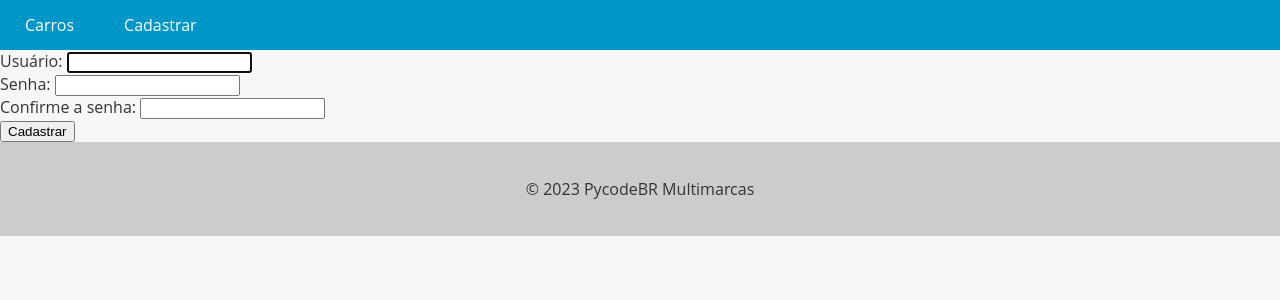
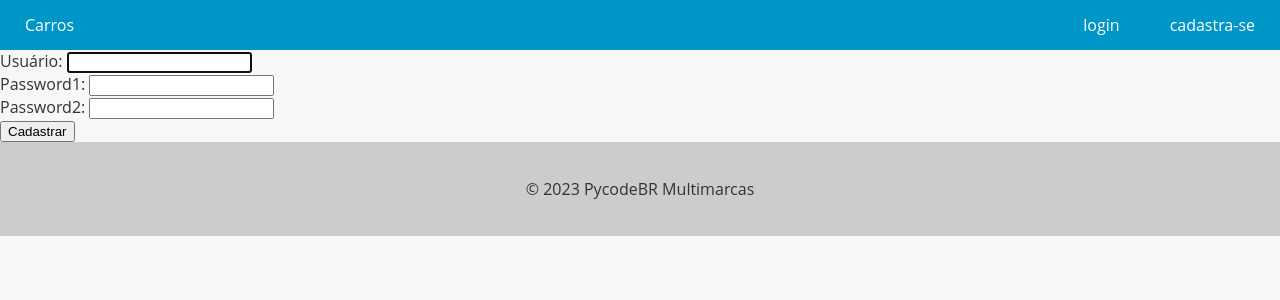
Before and after one commit to maiconDeSouza/django_master, a Django app: page /register/ in a window 1280 px wide. Shown: the top 300 px of the page. Run offline with Django 5.2, Linux system fonts and the light colour scheme.

Commit message:
07-10-24 20:17

```diff
--- a/06_carros/accounts/templates/register.html
+++ b/06_carros/accounts/templates/register.html
@@ -3,47 +3,24 @@
 {% block content %}
     <form method="post">
         {% csrf_token %}
-
-        <!-- Campo de nome de usuário -->
         <div class="form-group">
+            {{ user_creation_form.username.errors }}
             <label for="username">Usuário:</label>
             {{ user_creation_form.username }}
-            {% if user_creation_form.username.errors %}
-                <ul class="errorlist">
-                    {% for error in user_creation_form.username.errors %}
-                        <li>{{ error }}</li>
-                    {% endfor %}
-                </ul>
-            {% endif %}
         </div>
 
-        <!-- Campo de senha -->
         <div class="form-group">
-            <label for="password1">Senha:</label>
+            {{ user_creation_form.password1.errors }}
+            <label for="password1">Password1:</label>
             {{ user_creation_form.password1 }}
-            {% if user_creation_form.password1.errors %}
-                <ul class="errorlist">
-                    {% for error in user_creation_form.password1.errors %}
-                        <li>{{ error }}</li>
-                    {% endfor %}
-                </ul>
-            {% endif %}
         </div>
 
-        <!-- Campo de confirmação de senha -->
         <div class="form-group">
-            <label for="password2">Confirme a senha:</label>
+            {{ user_creation_form.password2.errors }}
+            <label for="password2">Password2:</label>
             {{ user_creation_form.password2 }}
-            {% if user_creation_form.password2.errors %}
-                <ul class="errorlist">
-                    {% for error in user_creation_form.password2.errors %}
-                        <li>{{ error }}</li>
-                    {% endfor %}
-                </ul>
-            {% endif %}
         </div>
 
-        <!-- Botão de submissão -->
         <div class="form-group">
             <input type="submit" value="Cadastrar">
         </div>
--- a/06_carros/accounts/views.py
+++ b/06_carros/accounts/views.py
@@ -1,5 +1,6 @@
 from django.shortcuts import render, redirect
-from django.contrib.auth.forms import UserCreationForm
+from django.contrib.auth.forms import UserCreationForm, AuthenticationForm
+from django.contrib.auth import authenticate, login, logout
 
 
 def register_view(request):
@@ -7,7 +8,7 @@ def register_view(request):
         user_creation_form = UserCreationForm(request.POST)
         if user_creation_form.is_valid():
             user_creation_form.save()
-            return redirect('car_list')
+            return redirect('login')
     else:
         # Exibe o formulário vazio para preenchimento
         user_creation_form = UserCreationForm()
@@ -16,3 +17,31 @@ def register_view(request):
         'user_creation_form': user_creation_form
     }
     return render(request, 'register.html', context)
+
+
+def login_view(request):
+    if request.method == 'GET':
+        login_form = AuthenticationForm()
+        context = {
+            "login_form": login_form
+        }
+        return render(request, 'login.html', context)
+
+    if request.method == 'POST':
+        username = request.POST['username']
+        password = request.POST['password']
+        user = authenticate(request, username=username, password=password)
+        if user is not None:
+            login(request, user)
+            return redirect('cars_list')
+        else:
+            login_form = AuthenticationForm()
+            context = {
+                "login_form": login_form
+            }
+            return render(request, 'login.html', context)
+
+
+def logout_view(request):
+    logout(request)
+    return redirect('cars_list')
--- a/06_carros/setup/templates/base.html
+++ b/06_carros/setup/templates/base.html
@@ -66,15 +66,33 @@
         background-color: #999;
     }
 
+
   </style>
 </head>
 <body>
   <header>
     <nav>
-      <ul>
-        <li><a href="{% url 'cars_list' %}">Carros</a></li>
-        <li><a href="{% url 'new_car' %}">Cadastrar</a></li>
-      </ul>
+      <div id="div-cars">
+        <ul>
+          {% if user.is_authenticated %}
+            <li><a href="{% url 'cars_list' %}">Carros</a></li>
+            <li><a href="{% url 'new_car' %}">Cadastrar</a></li>
+          {% else %}
+            <li><a href="{% url 'cars_list' %}">Carros</a></li>
+          {% endif %}
+        </ul>
+      </div>
+      <div id="div-user">
+        <ul>
+          {% if user.is_authenticated %}
+            <li>Olá, {{ user.username }}</li>
+            <li><a href="{% url 'logout' %}">sair</a></li>
+          {% else %}
+            <li><a href="{% url 'login' %}">login</a></li>
+            <li><a href="{% url 'register' %}">cadastra-se</a></li>
+          {% endif %}
+        </ul>
+      </div>
     </nav>
   </header>
 
--- a/06_carros/setup/urls.py
+++ b/06_carros/setup/urls.py
@@ -19,11 +19,12 @@ from django.urls import path
 from django.conf import settings
 from django.conf.urls.static import static
 from cars.views import cars_view, new_car_view
-from accounts.views import register_view
-
+from accounts.views import register_view, login_view, logout_view
 urlpatterns = [
     path('admin/', admin.site.urls),
     path('register/', register_view, name='register'),
+    path('login/', login_view, name='login'),
+    path('logout/', logout_view, name='logout'),
     path('cars/', cars_view, name='cars_list'),
     path('new_car/', new_car_view, name='new_car'),
 ] + static(settings.MEDIA_URL, document_root=settings.MEDIA_ROOT)
```
Also changed, not shown: 06_carros/accounts/templates/login.html (added, +11 -0 lines), 06_carros/db.sqlite3.
